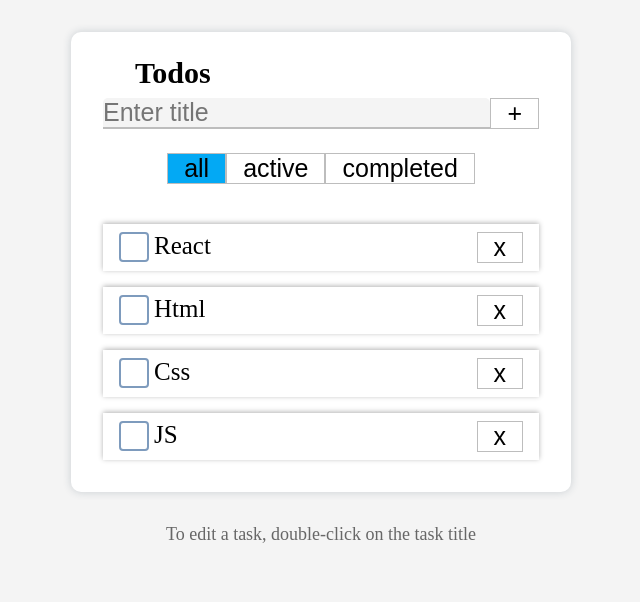
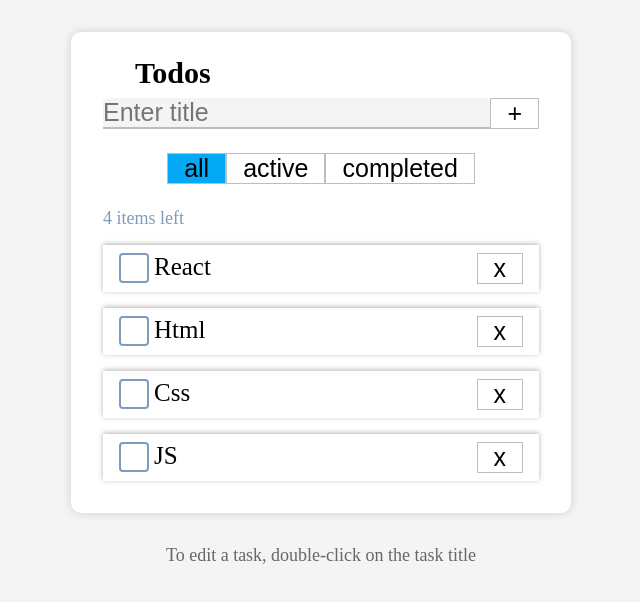
Before and after one commit to arsen056/todos, a React (Create React App) app: page / in a window 1280 px wide. Shown: the top 602 px of the page, without its empty margins (319-959 px from the left). Built offline with nearby package versions, Linux system fonts and the light colour scheme.

Commit message:
feat: add items left

```diff
--- a/src/components/TodoList/TodoList.module.css
+++ b/src/components/TodoList/TodoList.module.css
@@ -11,3 +11,8 @@
   font-size: 30px;
   padding: 0.5rem 2rem;
 }
+
+.itemsLeft {
+  font-size: 18px;
+  color: #7E9BBD;
+}
--- a/src/components/TodoList/TodoList.tsx
+++ b/src/components/TodoList/TodoList.tsx
@@ -17,6 +17,7 @@ export const TodoList = () => {
   const {todos, dispatch} = useContext(Context);
 
   const filteredTasks = getFilteredTasks(todos.filter, todos.tasks);
+  const leftTasks = getFilteredTasks('active', todos.tasks).length;
 
   const tasksMap = filteredTasks.length
     ? filteredTasks.map(t => <Task key={t.id} id={t.id} title={t.title} isDone={t.isDone} />)
@@ -31,9 +32,14 @@ export const TodoList = () => {
 
   return (
     <div className={s.todoList}>
-      <h2 className={s.title}>{todos.title}</h2>
+      <h2 className={s.title}>{todos.title}</h2 >
       <AddItem addItem={addNewTask}/>
       <ButtonGroup editFilter={editFilter}/>
+      {
+        leftTasks
+          ? <p className={s.itemsLeft}>{leftTasks} items left</p>
+          : <p className={s.itemsLeft}>all done</p>
+      }
       <ul>
         {tasksMap}
       </ul>
```
